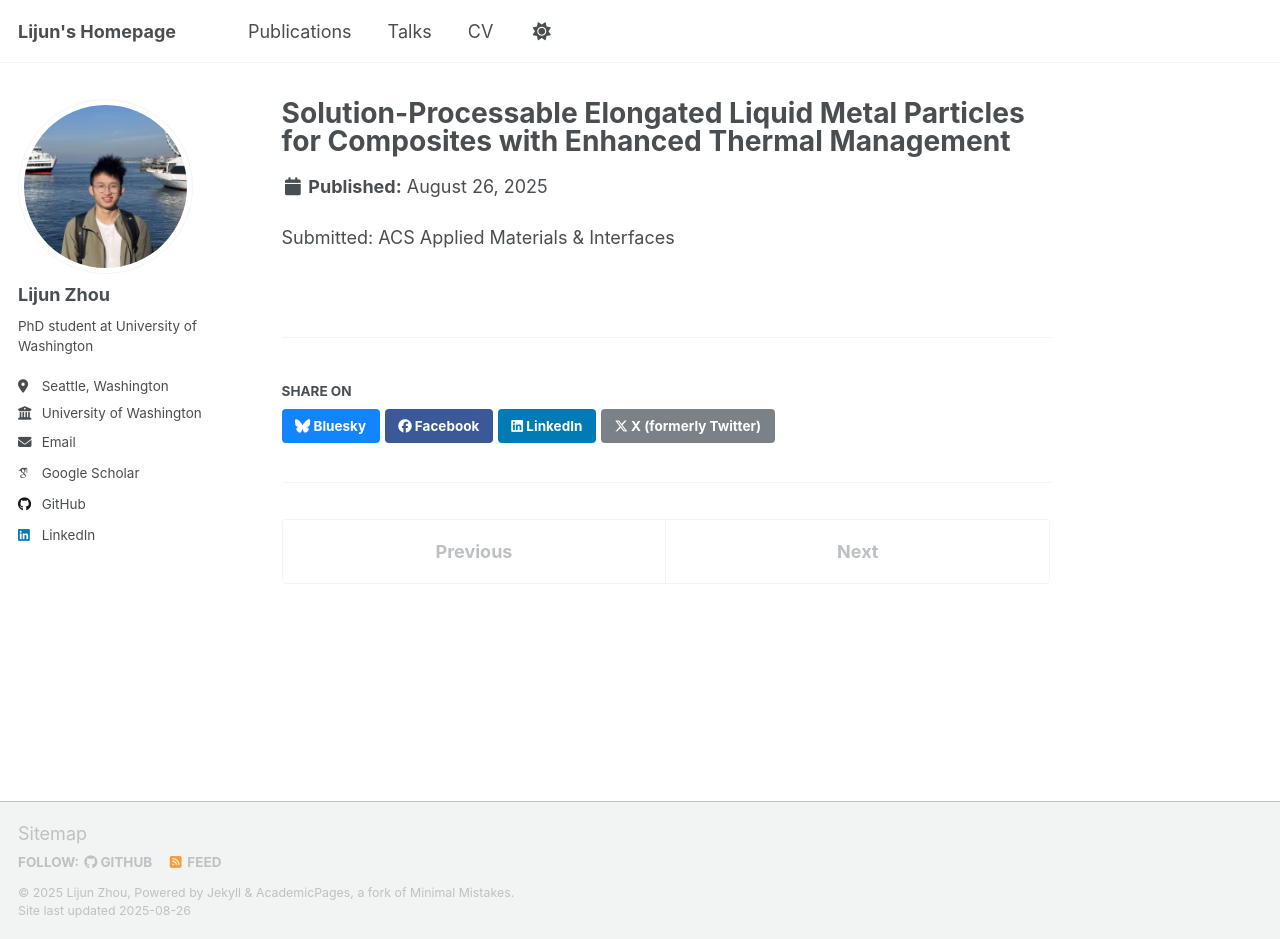
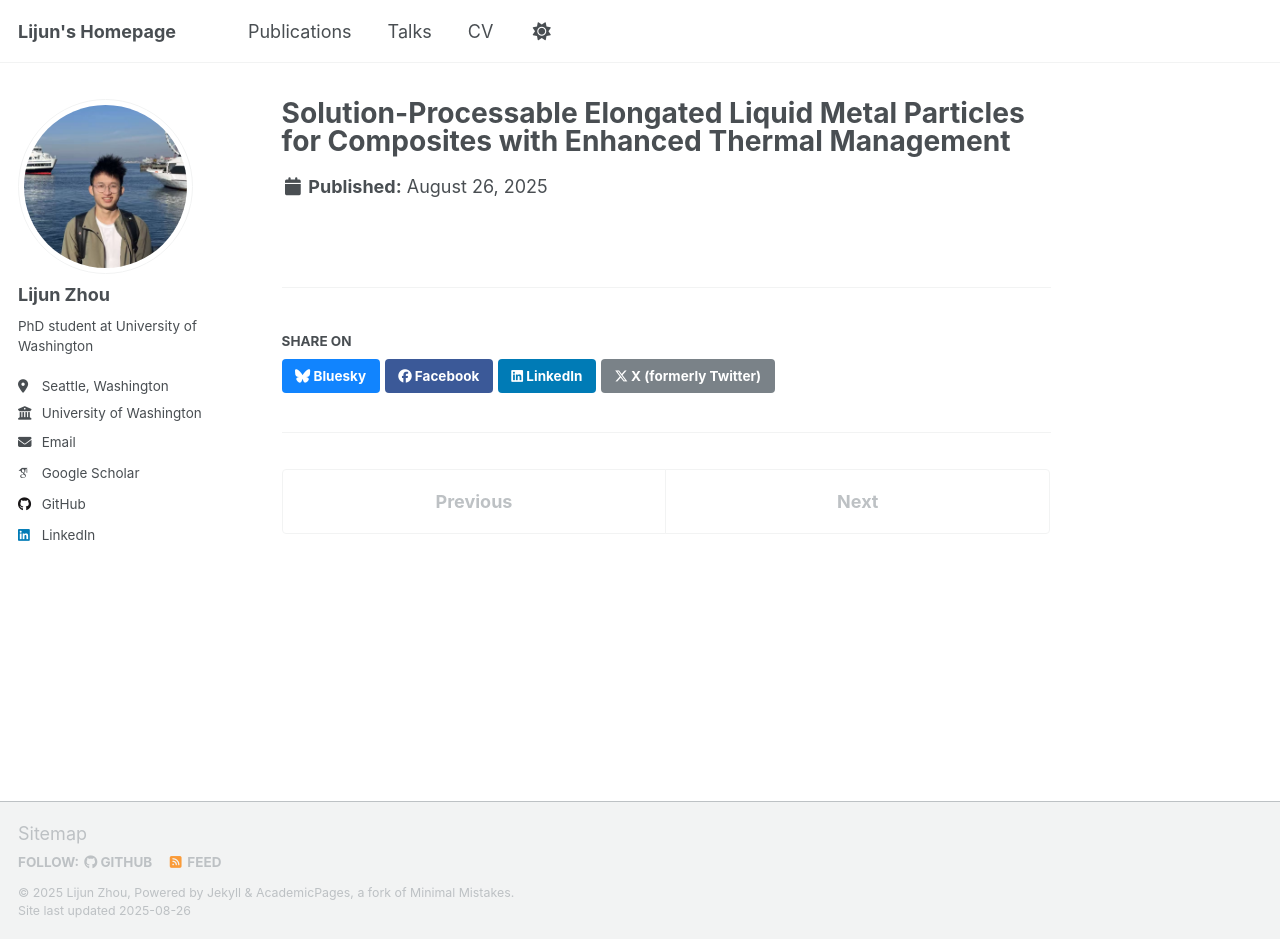
Before and after one commit to zdxbll/zdxbll, a Jekyll site: the page built from _publications/2025-upcoming-Elongated.md, in a window 1280 px wide and 939 px high. Built offline with Jekyll 4.4.1, drawn with Linux system fonts in a browser that asks for light colours; some web fonts are replaced; a script that is not in the unit is left out.

Commit message:
Remove submission details from upcoming publication

```diff
--- a/_publications/2025-upcoming-Elongated.md
+++ b/_publications/2025-upcoming-Elongated.md
@@ -9,4 +9,3 @@ authors:
   - Lijun Zhou
   - Mohammad H., Malakooti<sup>*</sup>
 ---
-Submitted: ACS Applied Materials & Interfaces
```
